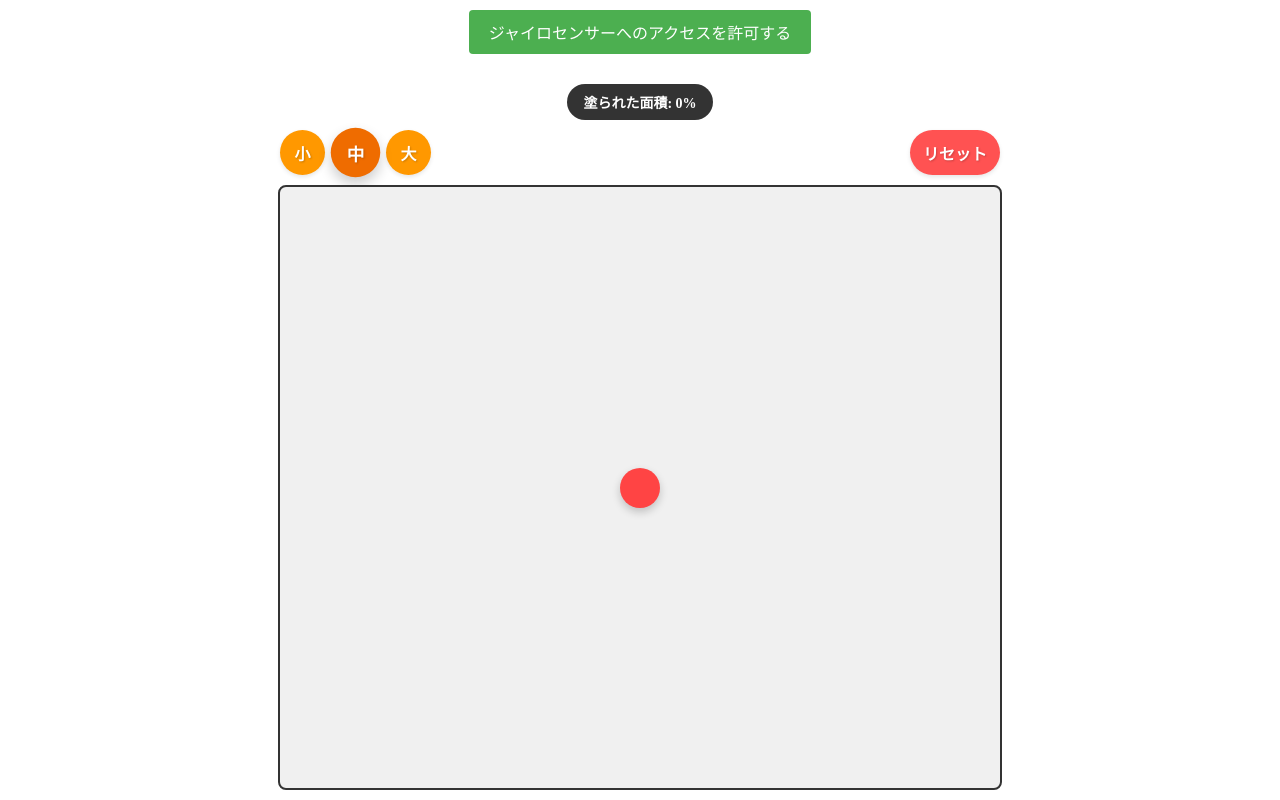
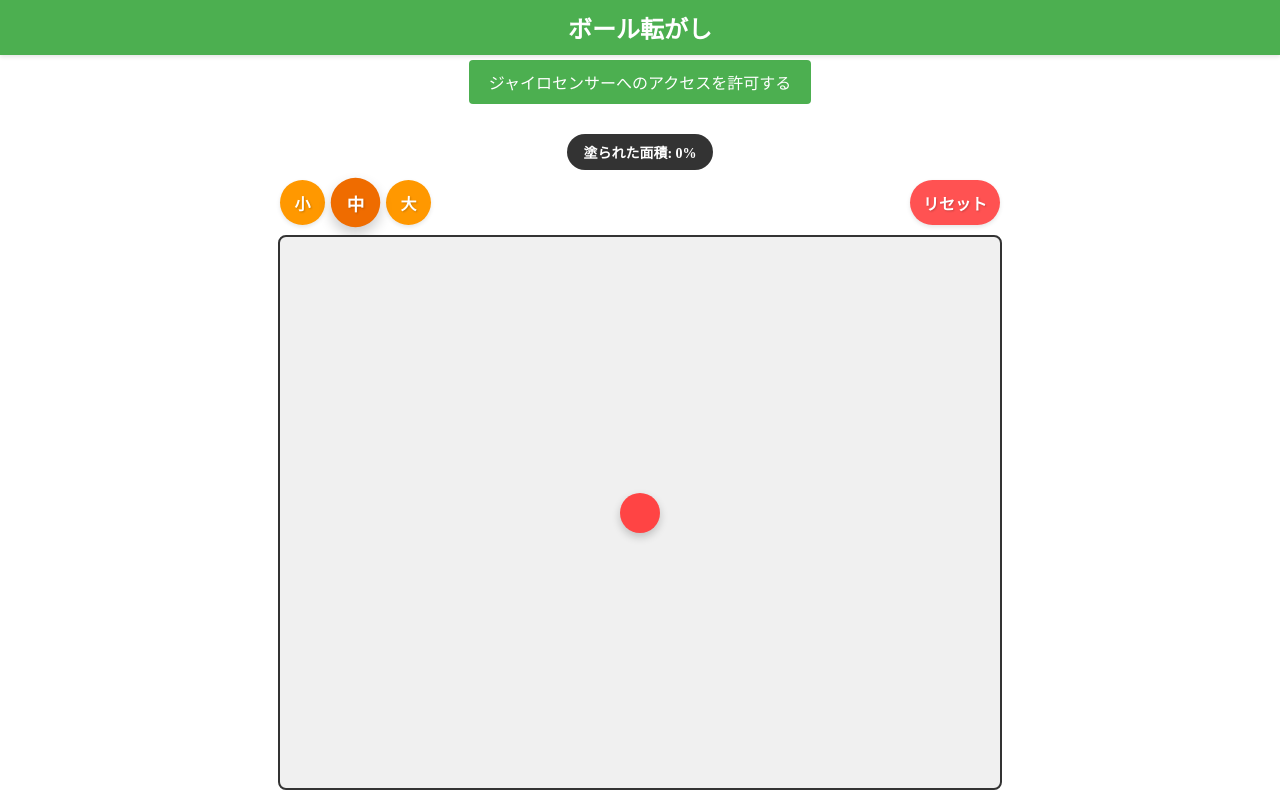
Before and after one commit to fuwasegu/gyro-ball, a SvelteKit app: page / in a window 1280 px wide. Built offline with nearby package versions, Linux system fonts and the light colour scheme.

Commit message:
feat: 🎸 ヘッダー追加

```diff
--- /dev/null
+++ b/src/components/Header.svelte
@@ -0,0 +1,38 @@
+<script lang="ts">
+	// ヘッダーコンポーネント
+</script>
+
+<header>
+	<h1>ボール転がし</h1>
+</header>
+
+<style>
+	header {
+		width: 100%;
+		background: #4caf50;
+		color: white;
+		padding: 10px 0;
+		text-align: center;
+		box-shadow: 0 2px 4px rgba(0, 0, 0, 0.1);
+		position: fixed;
+		top: 0;
+		left: 0;
+		z-index: 1000;
+	}
+
+	h1 {
+		margin: 0;
+		font-size: 24px;
+		font-weight: bold;
+	}
+
+	@media (max-height: 600px) {
+		header {
+			padding: 5px 0;
+		}
+
+		h1 {
+			font-size: 20px;
+		}
+	}
+</style>
--- a/src/routes/+page.svelte
+++ b/src/routes/+page.svelte
@@ -4,6 +4,7 @@
 	import Ball from '../components/Ball.svelte';
 	import Controls from '../components/Controls.svelte';
 	import Canvas from '../components/Canvas.svelte';
+	import Header from '../components/Header.svelte';
 	import { requestGyroscopePermission } from '../lib/gyroscope';
 	import { calculateVelocity, updatePosition } from '../lib/physics';
 	import type { BallSize, Position, Velocity } from '../types';
@@ -68,6 +69,8 @@
 	</style>
 </svelte:head>
 
+<Header />
+
 <div class="container">
 	{#if !isPermissionGranted}
 		<button on:click={handlePermissionRequest}> ジャイロセンサーへのアクセスを許可する </button>
@@ -102,6 +105,7 @@
 		align-items: center;
 		gap: 10px;
 		padding: 10px;
+		padding-top: 60px;
 		box-sizing: border-box;
 	}
 
@@ -134,6 +138,7 @@
 		.container {
 			gap: 5px;
 			padding: 5px;
+			padding-top: 40px;
 		}
 
 		.game-area {
```
Also changed, not shown: 1 other file (tests, documents, lock files or other folders).
